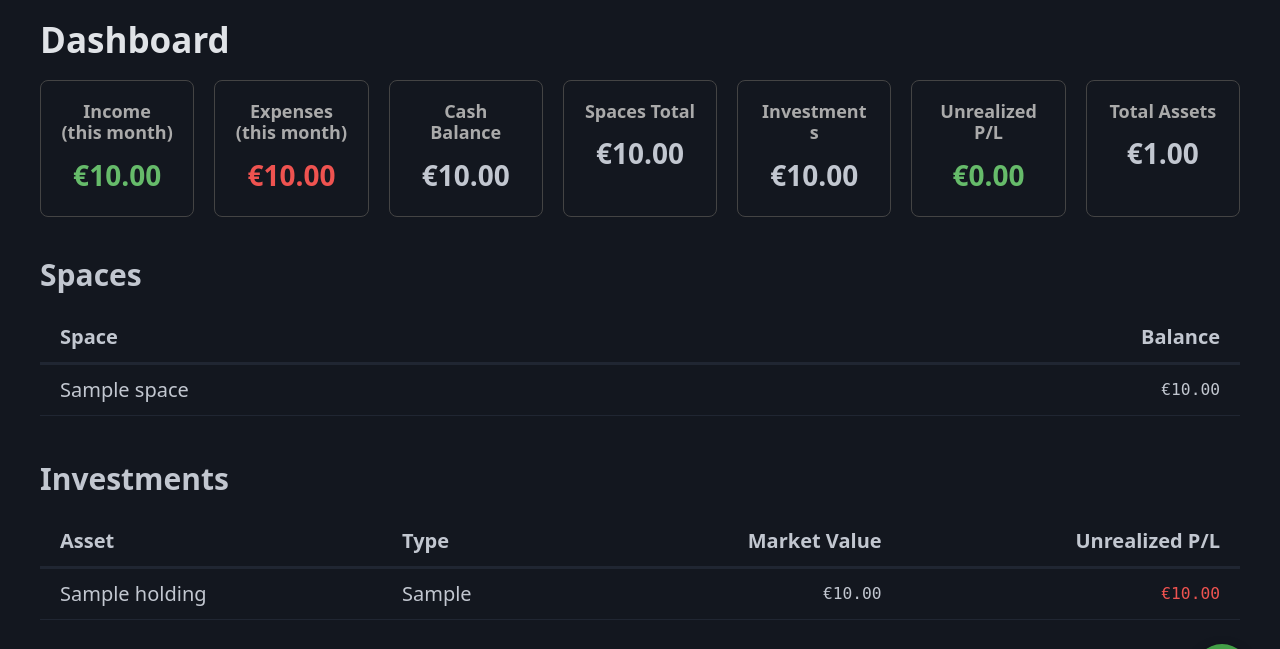
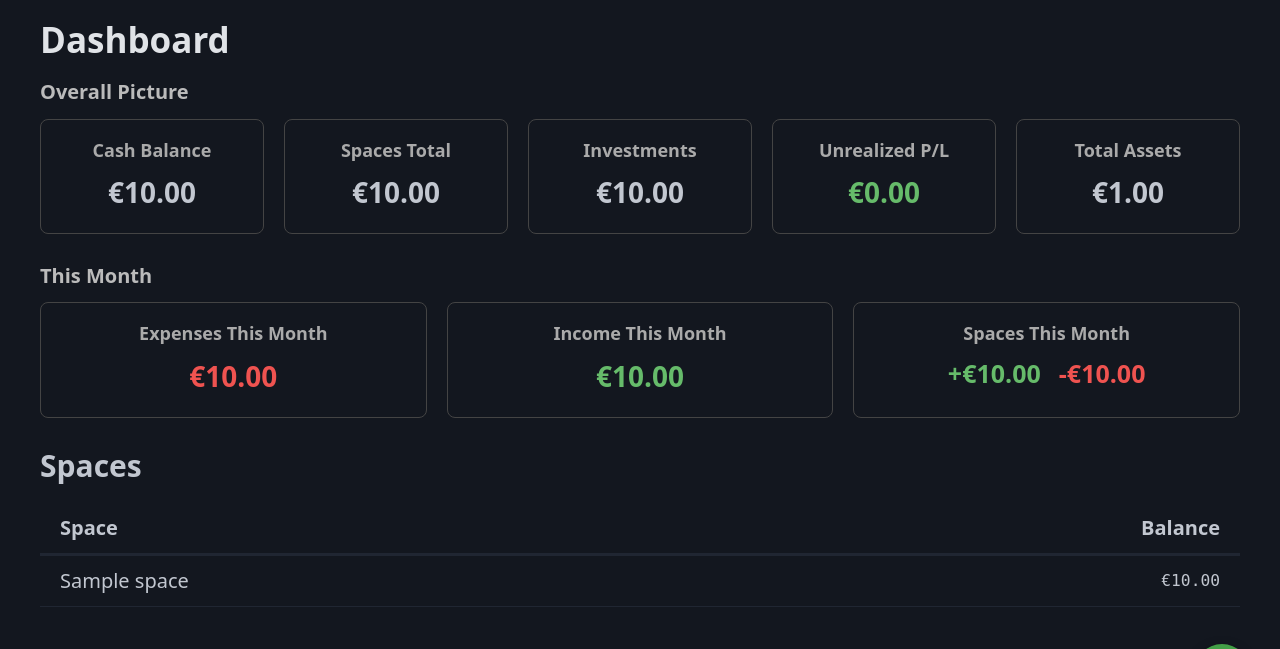
Before and after one commit to oguretsss/personal-money-manager, a Python web app: template web/templates/dashboard.html in a window 1280 px wide. Shown: the part 70-719 px from the top of the page. Run offline with Jinja, Linux system fonts and the light colour scheme; the template is opened without the code that fills it: most values are stand-ins (such as "Sample title", 1, 10 or a date in 2020); some libraries are stand-ins or nearby versions.

Commit message:
Update dashboard stats and transaction filters

```diff
--- a/web/static/app.css
+++ b/web/static/app.css
@@ -15,6 +15,19 @@ table form button { margin: 0; padding: 0.25rem 0.5rem; font-size: 0.85rem; }
 .stat-card { padding: 1rem; border: 1px solid #444; border-radius: 8px; text-align: center; }
 .stat-card h3 { margin: 0; font-size: 0.9rem; color: #aaa; }
 .stat-card p { margin: 0.5rem 0 0; font-size: 1.4rem; font-weight: bold; }
+.dashboard-stat-section { margin-bottom: 1.5rem; }
+.dashboard-stat-section > h3 { margin: 0 0 0.75rem; font-size: 1rem; color: #bbb; }
+.dashboard-stat-section .stat-grid { margin-bottom: 0; }
+.stat-grid-month { grid-template-columns: repeat(auto-fit, minmax(180px, 1fr)); }
+.stat-pair {
+    display: flex;
+    justify-content: center;
+    gap: 0.9rem;
+    flex-wrap: wrap;
+    margin-top: 0.5rem;
+    font-size: 1.25rem;
+    font-weight: bold;
+}
 .panel { border: 1px solid #444; border-radius: 8px; padding: 1.25rem; margin-bottom: 1rem; }
 .panel summary { font-weight: bold; font-size: 1.05rem; cursor: pointer; }
 .page-actions { display: flex; gap: 0.75rem; align-items: center; flex-wrap: wrap; margin-bottom: 1.5rem; }
--- a/web/templates/dashboard.html
+++ b/web/templates/dashboard.html
@@ -5,15 +5,9 @@
 <h2>Dashboard</h2>
 
 {% if summary %}
+<section class="dashboard-stat-section">
+    <h3>Overall Picture</h3>
     <div class="stat-grid">
-    <div class="stat-card">
-        <h3>Income (this month)</h3>
-        <p class="text-green">&euro;{{ "%.2f"|format(summary.income_total) }}</p>
-    </div>
-    <div class="stat-card">
-        <h3>Expenses (this month)</h3>
-        <p class="text-red">&euro;{{ "%.2f"|format(summary.expense_total) }}</p>
-    </div>
         <div class="stat-card">
             <h3>Cash Balance</h3>
             <p>&euro;{{ "%.2f"|format(summary.cash_balance) }}</p>
@@ -37,6 +31,28 @@
             <p>&euro;{{ "%.2f"|format(summary.total_assets) }}</p>
         </div>
     </div>
+</section>
+
+<section class="dashboard-stat-section">
+    <h3>This Month</h3>
+    <div class="stat-grid stat-grid-month">
+        <div class="stat-card">
+            <h3>Expenses This Month</h3>
+            <p class="text-red">&euro;{{ "%.2f"|format(summary.expense_total) }}</p>
+        </div>
+        <div class="stat-card">
+            <h3>Income This Month</h3>
+            <p class="text-green">&euro;{{ "%.2f"|format(summary.income_total) }}</p>
+        </div>
+        <div class="stat-card">
+            <h3>Spaces This Month</h3>
+            <div class="stat-pair">
+                <span class="text-green">+&euro;{{ "%.2f"|format(summary.to_spaces_total or 0) }}</span>
+                <span class="text-red">-&euro;{{ "%.2f"|format(summary.from_spaces_total or 0) }}</span>
+            </div>
+        </div>
+    </div>
+</section>
 
 {% if summary.spaces %}
 <h3>Spaces</h3>
```
Also changed, not shown: api/main.py (+16 -0 lines), web/main.py (+27 -1 lines), web/templates/transactions.html (+12 -3 lines). Lines whose indentation alone changed are shown as unchanged.
